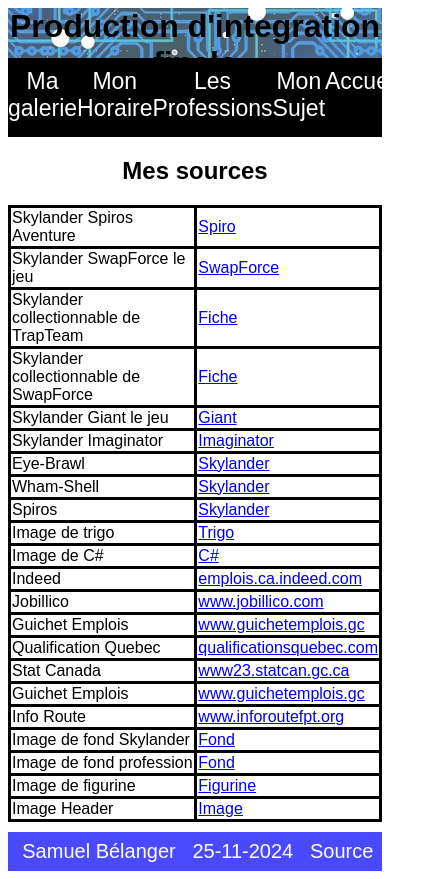
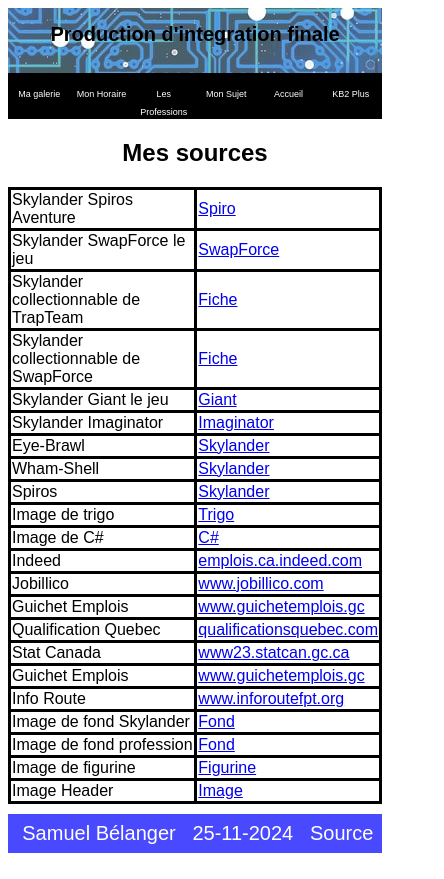
Before and after one commit to MonMuel/pfifinale, a plain HTML site: page source.html in a window 390 px wide. Shown: the whole page, 444 px wide, since content can reach past the window. Drawn offline with Linux system fonts and the light colour scheme.

Commit message:
La fin pour vrai?

```diff
--- a/css/style3.css
+++ b/css/style3.css
@@ -3,9 +3,8 @@
         display: grid;
     }
 
-    html body {
-        height: 100%;
-        width: 100%;
+    #div {
+        grid-template-columns: 1fr 1fr;
     }
 }
 
@@ -85,6 +84,7 @@ footer {
     display: grid;
     grid-template-columns: auto;
     margin-top: 10px;
+    grid-column: 1/4;
 }
 
 footer>span>a {
--- a/css/style5.css
+++ b/css/style5.css
@@ -1,3 +1,22 @@
+@media screen and (max-width: 768px) {
+    body {
+        display: grid;
+    }
+
+    table {
+        margin-right: 10px;
+    }
+
+    .nev {
+        font-size: 9px;
+    }
+
+    header>h1 {
+        font-size: 20px;
+        padding-top: 15px;
+    }
+}
+
 h1 {
     background-image: linear-gradient(rgba(255, 255, 255, 0.278), rgba(255, 255, 255, 0.278)), url(../image/heder.jpg);
     text-align: center;
@@ -18,7 +37,6 @@ nav {
 
 nav :hover {
     color: blue;
-
 }
 
 nav>span {
@@ -27,13 +45,10 @@ nav>span {
 
 nav>span>a {
     text-decoration: none;
+    color: white;
+    font-size: 25px;
 }
 
-.nev {
-    color: white;
-    font-size: 23px;
-
-}
 
 .elar {
     padding-bottom: 15px;
--- a/css/style6.css
+++ b/css/style6.css
@@ -69,6 +69,7 @@
         grid-column: 1/2;
         grid-row: 10/11;
     }
+
 
 }
 
--- a/source.html
+++ b/source.html
@@ -5,6 +5,7 @@
     <meta charset="UTF-8">
     <title>Source</title>
     <link rel="Stylesheet" href="css/style5.css">
+    <meta name="viewport" content="width=device-width, initial-scale=1.0">
 </head>
 
 <body>
```
Also changed, not shown: galerie.html (+3 -2 lines), kb2plus.html (+2 -2 lines).
